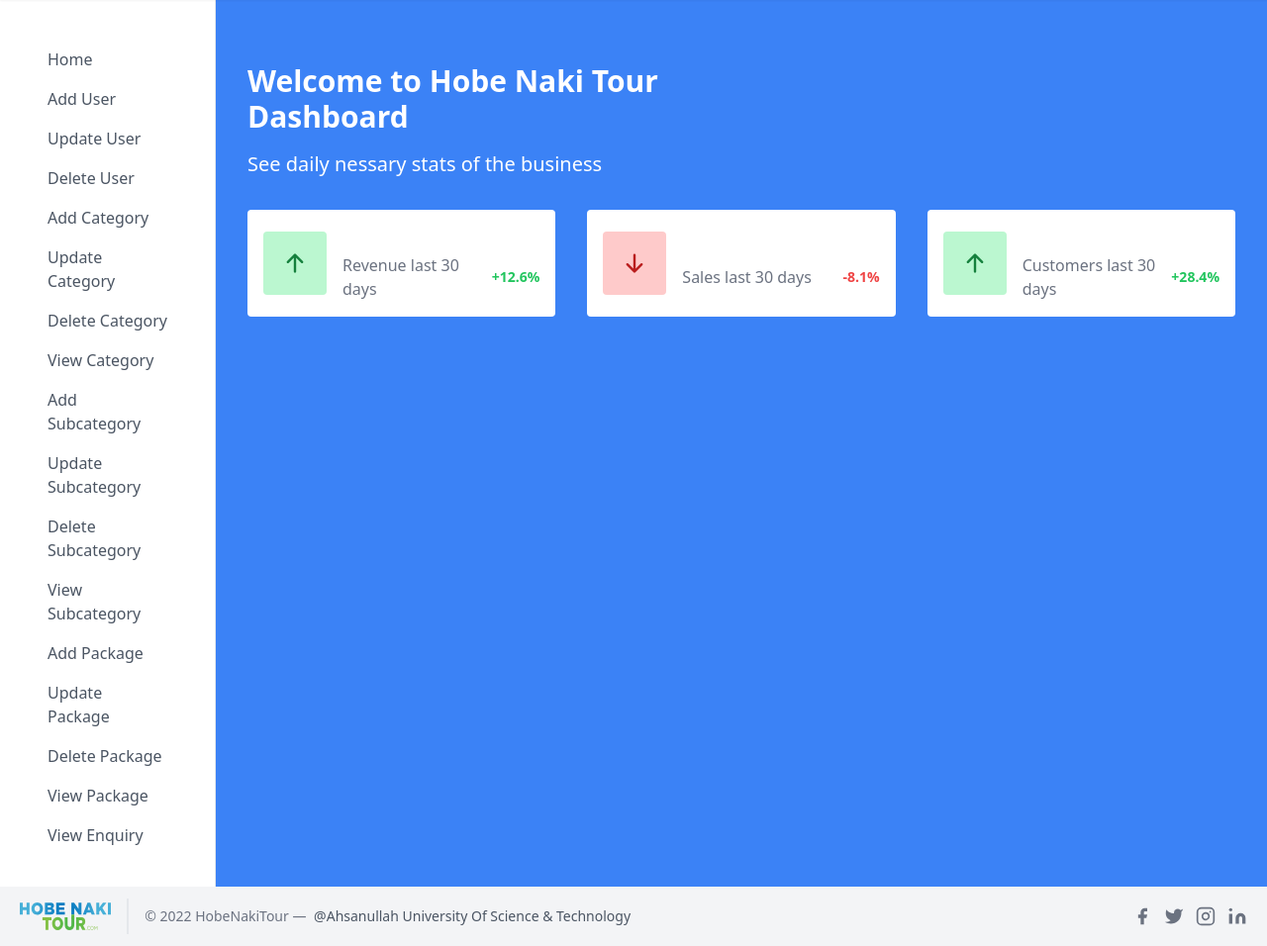
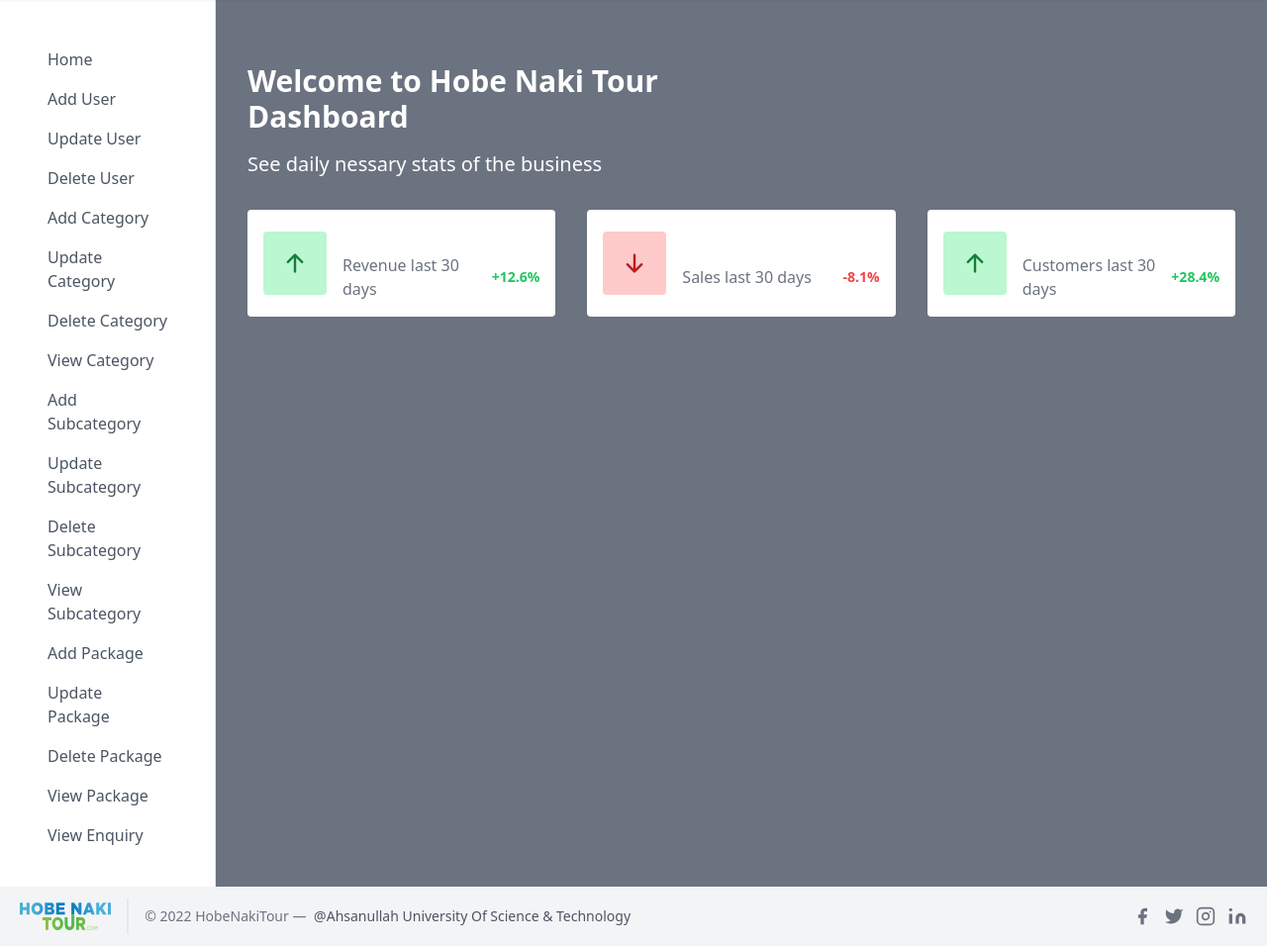
Before and after one commit to DDR13GIT/Hobe_Naki_Tour, a PHP site: page /Admin/dashboardIndex.php in a window 1280 px wide. Shown: the part 80-1036 px from the top of the page at 99% size. Run offline with PHP 8.4, Linux system fonts and the light colour scheme; the visitor is signed in with stand-in values (Sample User, id 1); some libraries are stand-ins or nearby versions.

Commit message:
Merged all design and backend code

```diff
--- a/Admin/dashboardIndex.php
+++ b/Admin/dashboardIndex.php
@@ -29,7 +29,7 @@
 
         <?php include('sidebar.php'); ?>
 
-        <section class="text-white bg-blue-500 w-full">
+        <section class="text-white bg-gray-500 w-full">
             <div class="max-w-screen-xl px-4 py-16 mx-auto sm:px-6 lg:px-8">
                 <div class="max-w-xl">
                     <h2 class="text-3xl font-bold l">
```
